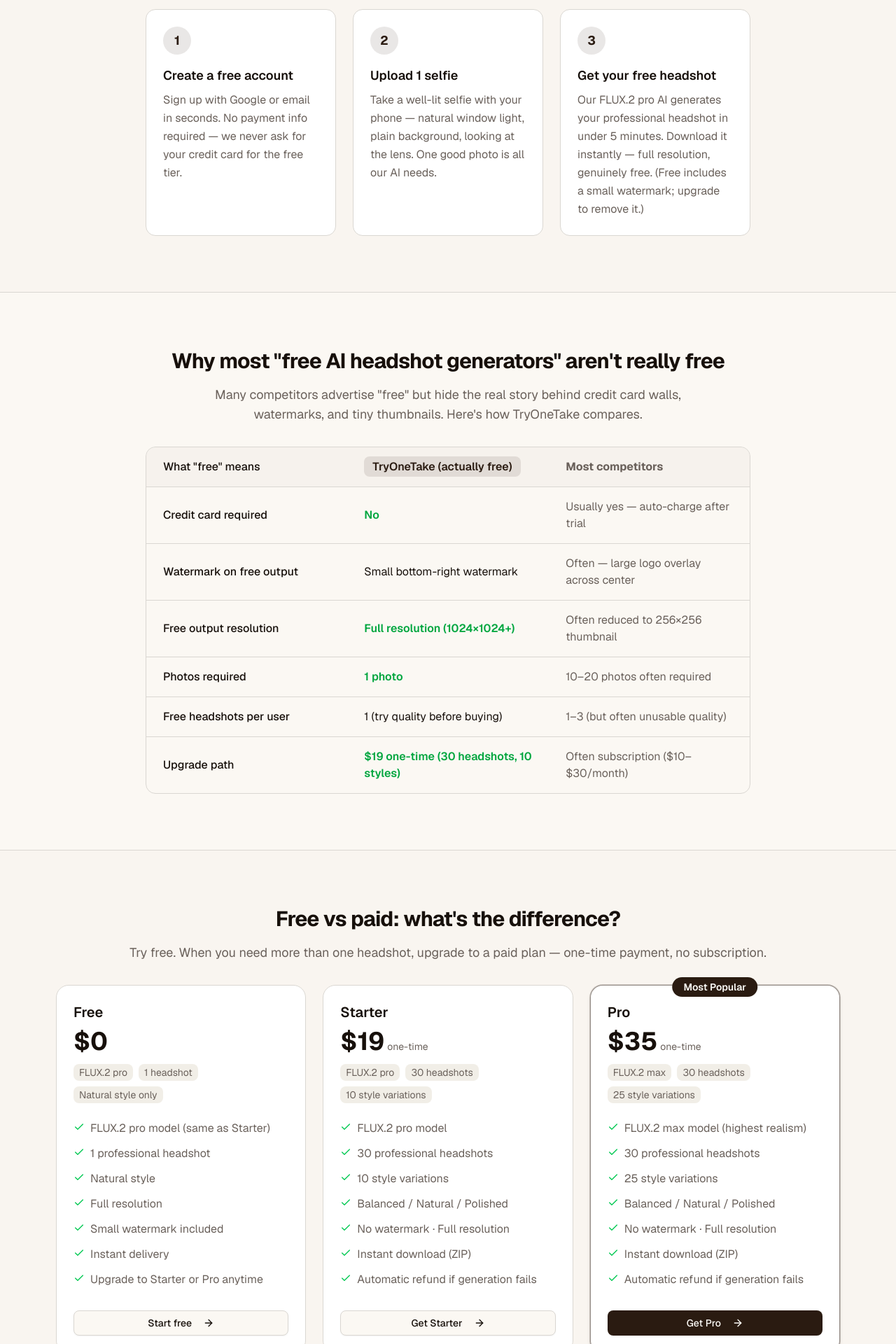
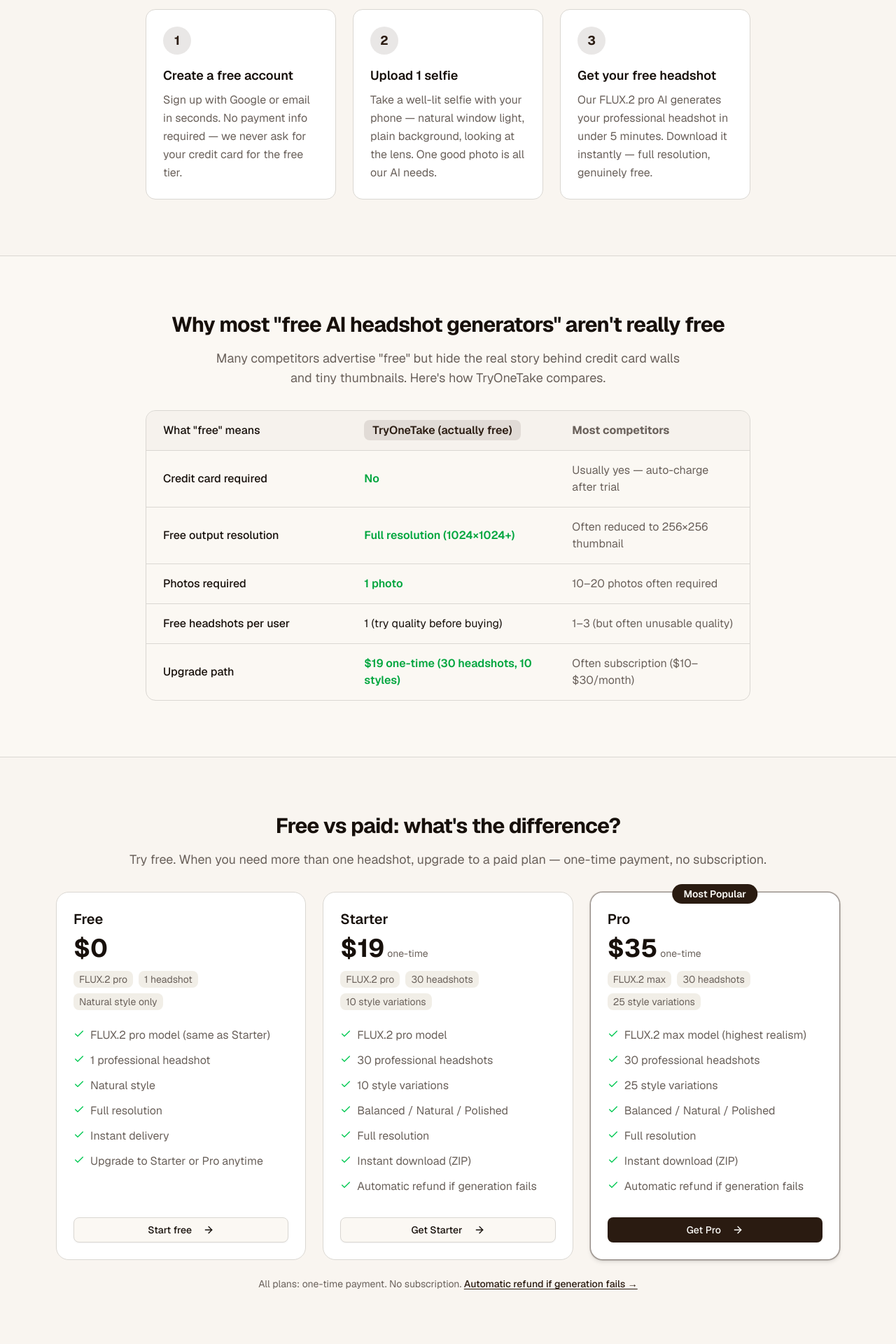
Before and after one commit to yueheng0816-png/tryonetake, a Next.js app: page /free-ai-headshot-generator in a window 1280 px wide. Shown: the part 1640-3560 px from the top of the page at 70% size. Built offline with nearby package versions, Linux system fonts and the light colour scheme; no server answers.

Commit message:
fix: remove all watermark-related content from free headshot page

```diff
--- a/src/components/landing/free-headshot-page.tsx
+++ b/src/components/landing/free-headshot-page.tsx
@@ -71,7 +71,7 @@
   },
   {
     title: "No credit card required",
-    body: "Genuinely free — no payment info needed. The free headshot includes a small watermark in the corner. Upgrade to Starter or Pro ($19–$35 one-time) for watermark-free downloads. No subscription, no auto-billing, no tricks.",
+    body: "Genuinely free — no payment info needed. No subscription, no auto-billing, no tricks. Try it, see the quality, and upgrade to Starter or Pro ($19–$35 one-time) only if you want the full set of 30 headshots.",
   },
 ];
 
@@ -122,7 +122,7 @@
   {
     step: "3",
     title: "Get your free headshot",
-    body: "Our FLUX.2 pro AI generates your professional headshot in under 5 minutes. Download it instantly — full resolution, genuinely free. (Free includes a small watermark; upgrade to remove it.)",
+    body: "Our FLUX.2 pro AI generates your professional headshot in under 5 minutes. Download it instantly — full resolution, genuinely free.",
   },
 ];
 
@@ -168,12 +168,6 @@
     others: "Usually yes — auto-charge after trial",
   },
   {
-    label: "Watermark on free output",
-    tryonetake: "Small bottom-right watermark",
-    tryonetakeGood: false,
-    others: "Often — large logo overlay across center",
-  },
-  {
     label: "Free output resolution",
     tryonetake: "Full resolution (1024×1024+)",
     tryonetakeGood: true,
@@ -208,8 +202,8 @@
         </h2>
         <p className="mt-4 text-center text-lg text-muted-foreground max-w-2xl mx-auto">
           Many competitors advertise "free" but hide the real story behind
-          credit card walls, watermarks, and tiny thumbnails. Here's how
-          TryOneTake compares.
+          credit card walls and tiny thumbnails. Here's how TryOneTake
+          compares.
         </p>
         <div className="mt-8 overflow-x-auto rounded-xl border border-border">
           <table className="w-full min-w-[600px] text-base">
@@ -274,7 +268,6 @@
       "1 professional headshot",
       "Natural style",
       "Full resolution",
-      "Small watermark included",
       "Instant delivery",
       "Upgrade to Starter or Pro anytime",
     ],
@@ -293,7 +286,7 @@
       "30 professional headshots",
       "10 style variations",
       "Balanced / Natural / Polished",
-      "No watermark · Full resolution",
+      "Full resolution",
       "Instant download (ZIP)",
       "Automatic refund if generation fails",
     ],
@@ -312,7 +305,7 @@
       "30 professional headshots",
       "25 style variations",
       "Balanced / Natural / Polished",
-      "No watermark · Full resolution",
+      "Full resolution",
       "Instant download (ZIP)",
       "Automatic refund if generation fails",
     ],
@@ -441,7 +434,7 @@
 const FREETOOL_FAQS = [
   {
     q: "Is this AI headshot generator really free?",
-    a: "Yes — genuinely free. TryOneTake's free tier gives you 1 professional headshot generated by FLUX.2 pro, the same model powering our $19 Starter plan. No credit card required, full resolution, instant delivery. The free headshot includes a small watermark (paid Starter and Pro plans are watermark-free). We offer it free because we're confident you'll love the quality and want the full set of 30 — but there's zero obligation to upgrade.",
+    a: "Yes — genuinely free. TryOneTake's free tier gives you 1 professional headshot generated by FLUX.2 pro, the same model powering our $19 Starter plan. No credit card required, full resolution, instant delivery. We offer it free because we're confident you'll love the quality and want the full set of 30 — but there's zero obligation to upgrade.",
   },
   {
     q: "Do I need a credit card to try the free AI headshot generator?",
@@ -449,7 +442,7 @@
   },
   {
     q: "What's the catch? Why is it free?",
-    a: "There's no catch — just honest trade-offs. The free tier includes a small watermark and is limited to 1 headshot. It exists because (a) it's our most effective marketing — people try it, love the quality, and voluntarily upgrade to Starter or Pro for watermark-free results, and (b) it costs us very little to generate a single headshot. The 1-free-per-user limit ensures the economics work. Think of it as a free sample — try before you buy, genuinely.",
+    a: "There's no catch — just honest trade-offs. The free tier is limited to 1 headshot so the economics work. It exists because (a) it's our most effective marketing — people try it, love the quality, and voluntarily upgrade to Starter or Pro, and (b) it costs us very little to generate a single headshot. Think of it as a free sample — try before you buy, genuinely.",
   },
   {
     q: "How many free headshots can I generate?",
@@ -457,15 +450,15 @@
   },
   {
     q: "What's the difference between the free and paid AI headshots?",
-    a: "The free tier uses FLUX.2 pro — the same model as our $19 Starter plan. The differences: free gives you 1 headshot in Natural style with a small watermark; Starter gives you 30 headshots across 10 style variations, watermark-free; Pro uses the higher-end FLUX.2 max model with 25 style variations, also watermark-free. Quality-wise, the free headshot is identical to a Starter headshot — the watermark and quantity are the only meaningful differences.",
+    a: "The free tier uses FLUX.2 pro — the same model as our $19 Starter plan. The differences: free gives you 1 headshot in Natural style; Starter gives you 30 headshots across 10 style variations; Pro uses the higher-end FLUX.2 max model with 25 style variations. Quality-wise, the free headshot is identical to a Starter headshot — quantity and style variety are the only meaningful differences.",
   },
   {
     q: "How does TryOneTake compare to other free AI headshot generators?",
-    a: "Most 'free' AI headshot generators fall into three traps: (1) require a credit card and auto-bill after a trial, (2) deliver watermarked, low-resolution thumbnails that are unusable, or (3) require 10–20 photos before generating anything. TryOneTake is different: 1 photo, genuinely free, full resolution, no credit card. The free headshot includes a small watermark (removed on paid plans). See our comparison table above for the full breakdown.",
+    a: "Most 'free' AI headshot generators fall into two traps: (1) require a credit card and auto-bill after a trial, or (2) require 10–20 photos before generating anything. TryOneTake is different: 1 photo, genuinely free, full resolution, no credit card. See our comparison table above for the full breakdown.",
   },
   {
     q: "Can I really use the free headshot on LinkedIn?",
-    a: "Yes. The free headshot is a full-resolution, professional-quality photo — perfectly suitable for previewing the quality. For actual use on LinkedIn, your company website, or email signature, we recommend upgrading to Starter or Pro for watermark-free downloads. The AI quality is identical to paid — only the watermark and quantity differ.",
+    a: "The free headshot is a full-resolution, professional-quality photo — great for previewing the quality. For actual use on LinkedIn, your company website, or email signature, we recommend upgrading to Starter or Pro for the full set of 30 headshots with multiple styles. The AI quality is identical across all plans.",
   },
   {
     q: "What if I don't like my free headshot?",
```
